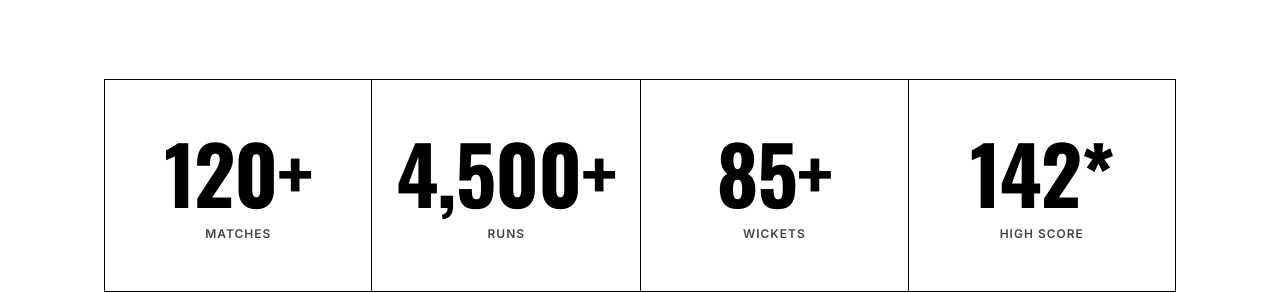
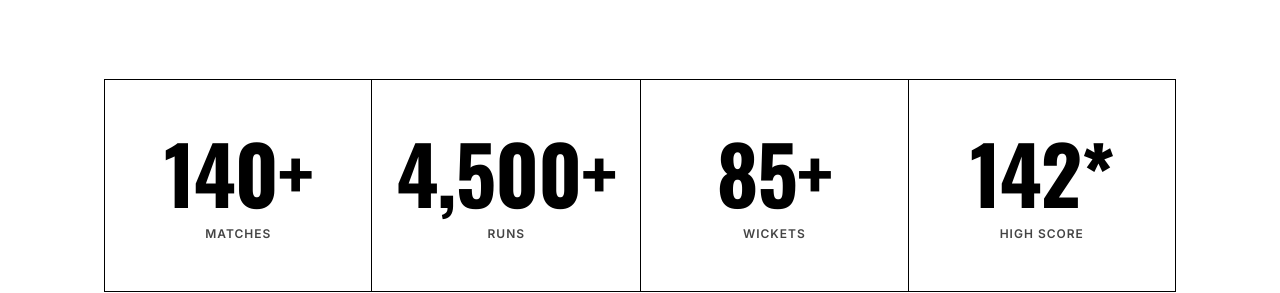
Before and after one commit to Shanmukha-Vardhan/Bhanu-sri-harsha, a React (Vite) app: page / in a window 1280 px wide. Shown: the part 1020-1313 px from the top of the page. Built offline with nearby package versions, Linux system fonts and the light colour scheme.

Commit message:
Auto-commit: 5/2/2026, 10:27:10 AM

```diff
--- a/src/components/AtAGlance.jsx
+++ b/src/components/AtAGlance.jsx
@@ -4,7 +4,7 @@ import './AtAGlance.css';
 
 const AtAGlance = () => {
   const stats = [
-    { label: 'Matches', value: '120+' },
+    { label: 'Matches', value: '140+' },
     { label: 'Runs', value: '4,500+' },
     { label: 'Wickets', value: '85+' },
     { label: 'High Score', value: '142*' },
```
